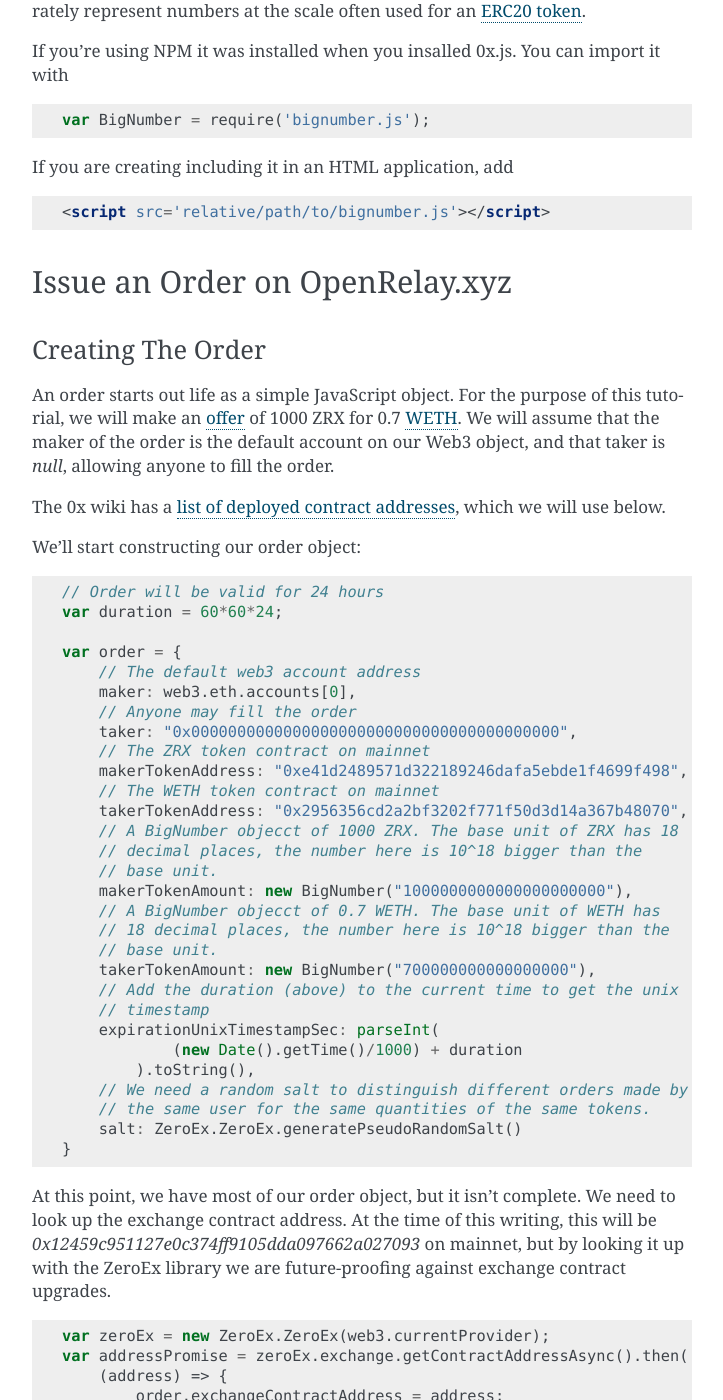
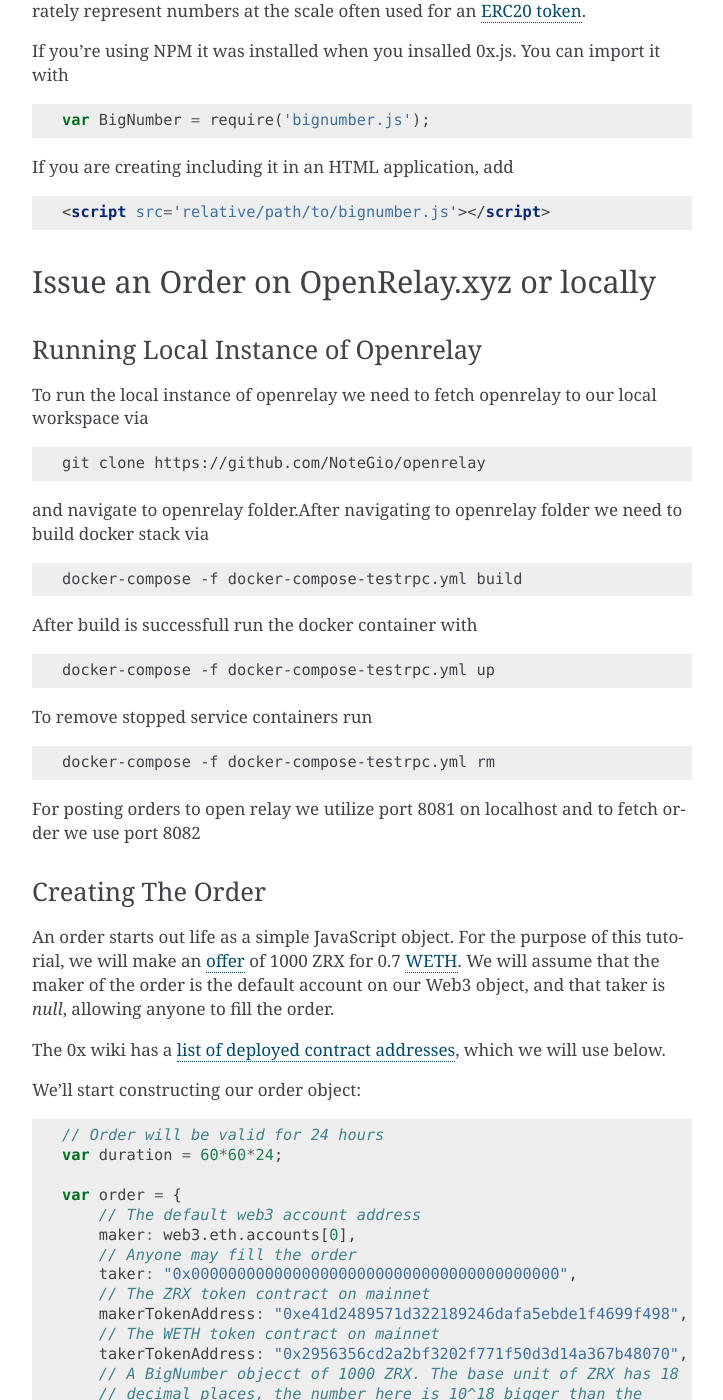
Before and after one commit to NoteGio/openrelay, a Sphinx documentation site: the page built from docs/source/topics/tutorial.rst, in a window 1280 px wide and 1400 px high, scrolled down 936 px. Shown: the whole window, without its empty margins (388-1111 px from the left). Built offline with Sphinx 7.4.7, drawn with Linux system fonts in a browser that asks for light colours; some of the changed text lies outside the part shown.

Commit message:
Adds instructions for local deployment
Updates the docs with local deployment docker commands .Briefly explains get and post orders locally.

```diff
--- a/docs/source/topics/tutorial.rst
+++ b/docs/source/topics/tutorial.rst
@@ -63,8 +63,36 @@
     <script src='relative/path/to/bignumber.js'></script>
 
 
-Issue an Order on OpenRelay.xyz
--------------------------------
+Issue an Order on OpenRelay.xyz or locally
+------------------------------------------
+
+
+Running Local Instance of Openrelay
+...................................
+To run the local instance of openrelay we need to fetch openrelay to our local workspace via
+
+.. code-block:: bash
+
+    git clone https://github.com/NoteGio/openrelay
+
+and navigate to openrelay folder.After navigating to openrelay folder we need to build docker stack via
+
+.. code-block:: bash
+
+    docker-compose -f docker-compose-testrpc.yml build
+
+After build is successfull run the docker container with
+
+.. code-block:: bash
+
+    docker-compose -f docker-compose-testrpc.yml up
+
+To remove stopped service containers run
+
+.. code-block:: bash
+
+    docker-compose -f docker-compose-testrpc.yml rm
+For posting orders to open relay we utilize port 8081 on localhost and to fetch order we use port 8082
 
 Creating The Order
 ..................
```
